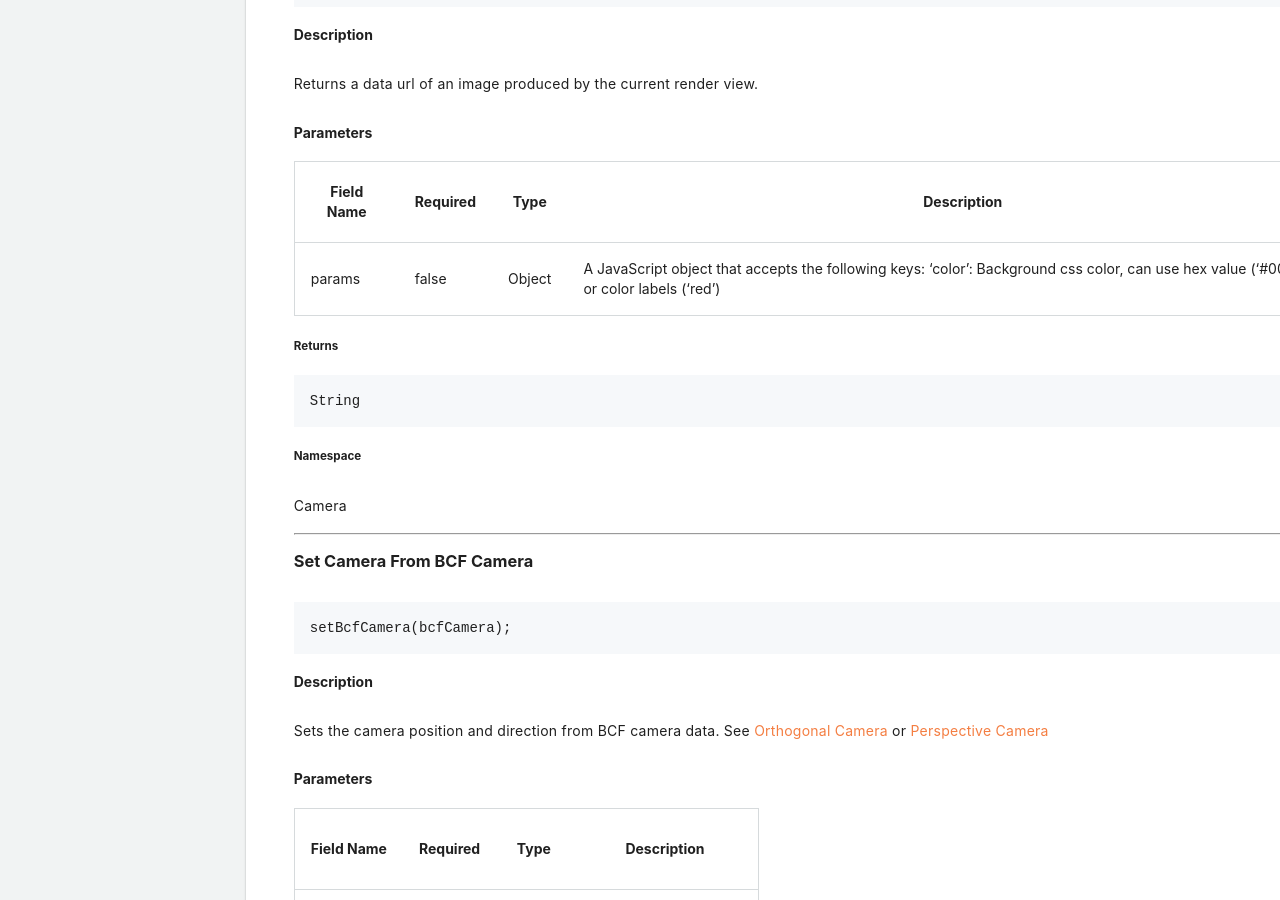
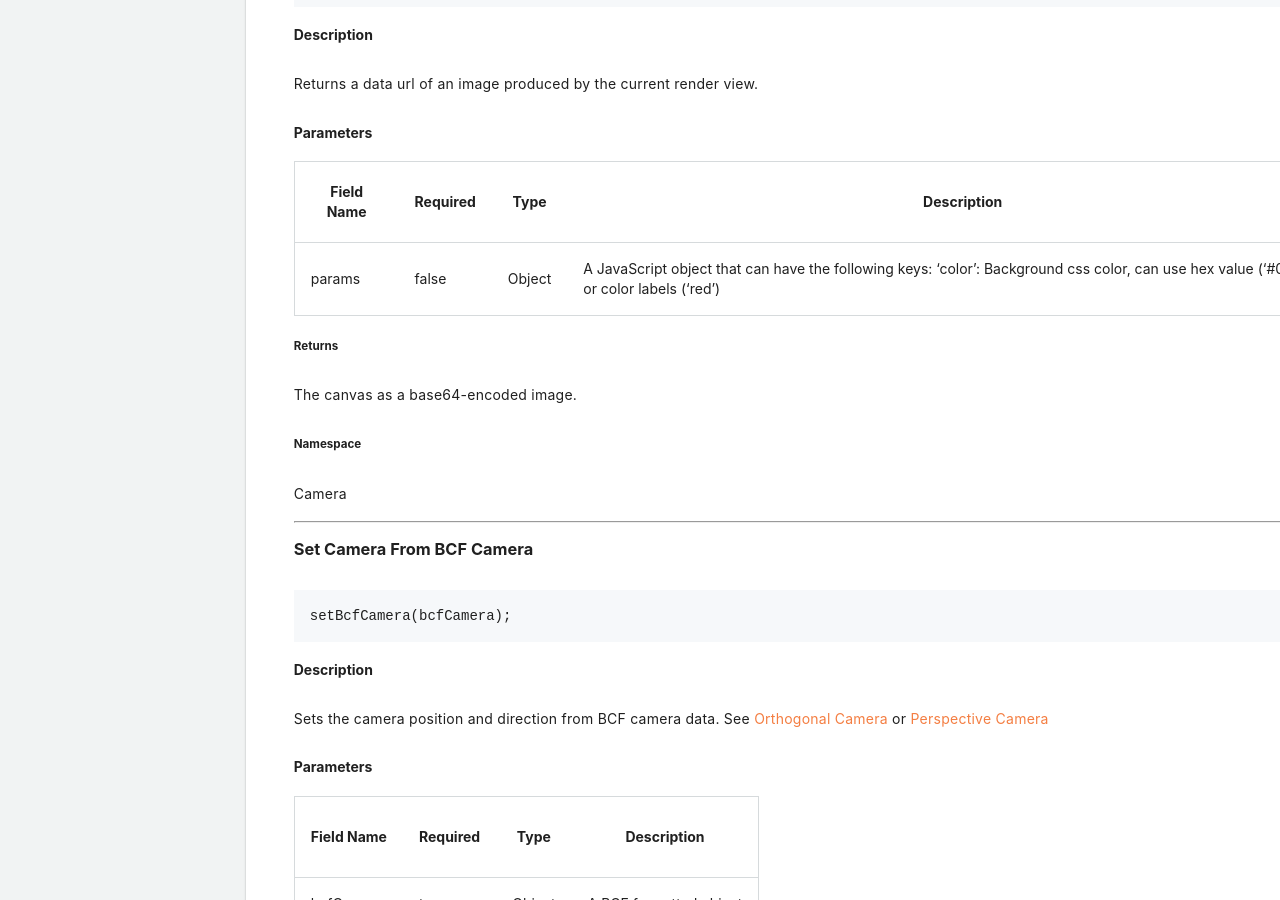
Before and after one commit to procore/documentation, a Jekyll site: the page built from bim_webviewer/bim_web_viewer.md, in a window 1280 px wide and 900 px high, scrolled down 9280 px. Built offline with Jekyll 4.4.1, drawn with Linux system fonts in a browser that asks for light colours; comment, search, counter and statistics services are not loaded.

Commit message:
minor change

````diff
--- a/bim_webviewer/bim_web_viewer.md
+++ b/bim_webviewer/bim_web_viewer.md
@@ -460,13 +460,11 @@ Returns a data url of an image produced by the current render view.
 
 | Field Name | Required | Type | Description |
 | - | - | -| - |
-| params | false | Object | A JavaScript object that accepts the following keys: 'color': Background css color, can use hex value ('#00ff00'), or color labels ('red') |
-
-##### Returns
-
-```js
-String
-```
+| params | false | Object | A JavaScript object that can have the following keys: 'color': Background css color, can use hex value ('#00ff00'), or color labels ('red') |
+
+##### Returns
+
+The canvas as a base64-encoded image.
 
 ##### Namespace
 
````
